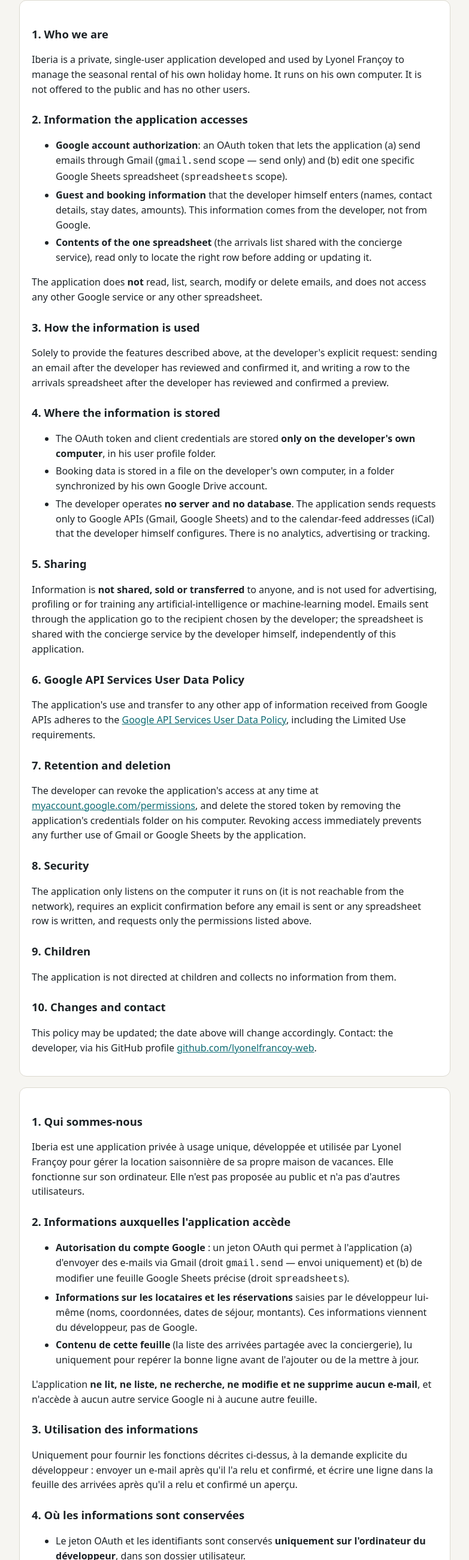
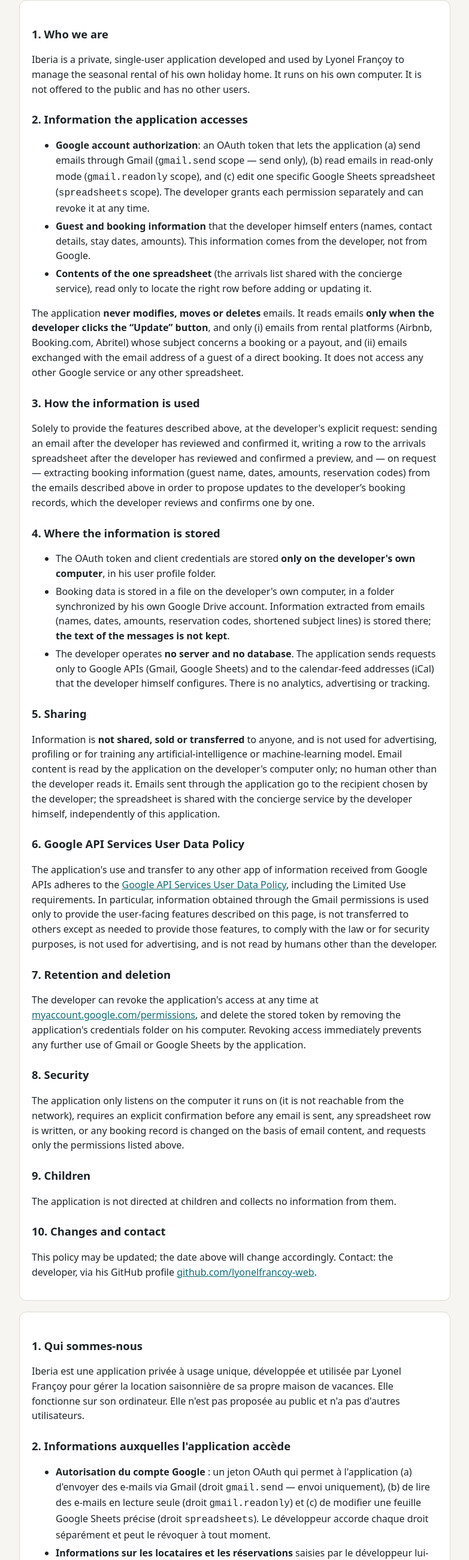
Before and after one commit to lyonelfrancoy-web/iberia-app, a plain HTML site: page privacy.html in a window 1280 px wide. Shown: the part 199-2800 px from the top of the page at 60% size, without its empty margins (248-1031 px from the left). Drawn offline with Linux system fonts and the light colour scheme.

Commit message:
Declare read-only Gmail access (gmail.readonly) on home page and privacy policy
The app now reads booking and payout e-mails on explicit user request.
Update the permission list and privacy policy (EN/FR) accordingly: read-only,
only on click, no message text kept, Limited Use wording.

Co-Authored-By: Claude Sonnet 5.5 <noreply@anthropic.com>

```diff
--- a/privacy.html
+++ b/privacy.html
@@ -28,33 +28,33 @@
 
     <h2>2. Information the application accesses</h2>
     <ul>
-      <li><b>Google account authorization</b>: an OAuth token that lets the application (a) send emails through Gmail (<code>gmail.send</code> scope — send only) and (b) edit one specific Google Sheets spreadsheet (<code>spreadsheets</code> scope).</li>
+      <li><b>Google account authorization</b>: an OAuth token that lets the application (a) send emails through Gmail (<code>gmail.send</code> scope — send only), (b) read emails in read-only mode (<code>gmail.readonly</code> scope), and (c) edit one specific Google Sheets spreadsheet (<code>spreadsheets</code> scope). The developer grants each permission separately and can revoke it at any time.</li>
       <li><b>Guest and booking information</b> that the developer himself enters (names, contact details, stay dates, amounts). This information comes from the developer, not from Google.</li>
       <li><b>Contents of the one spreadsheet</b> (the arrivals list shared with the concierge service), read only to locate the right row before adding or updating it.</li>
     </ul>
-    <p>The application does <b>not</b> read, list, search, modify or delete emails, and does not access any other Google service or any other spreadsheet.</p>
+    <p>The application <b>never modifies, moves or deletes</b> emails. It reads emails <b>only when the developer clicks the “Update” button</b>, and only (i) emails from rental platforms (Airbnb, Booking.com, Abritel) whose subject concerns a booking or a payout, and (ii) emails exchanged with the email address of a guest of a direct booking. It does not access any other Google service or any other spreadsheet.</p>
 
     <h2>3. How the information is used</h2>
-    <p>Solely to provide the features described above, at the developer's explicit request: sending an email after the developer has reviewed and confirmed it, and writing a row to the arrivals spreadsheet after the developer has reviewed and confirmed a preview.</p>
+    <p>Solely to provide the features described above, at the developer's explicit request: sending an email after the developer has reviewed and confirmed it, writing a row to the arrivals spreadsheet after the developer has reviewed and confirmed a preview, and — on request — extracting booking information (guest name, dates, amounts, reservation codes) from the emails described above in order to propose updates to the developer’s booking records, which the developer reviews and confirms one by one.</p>
 
     <h2>4. Where the information is stored</h2>
     <ul>
       <li>The OAuth token and client credentials are stored <b>only on the developer's own computer</b>, in his user profile folder.</li>
-      <li>Booking data is stored in a file on the developer's own computer, in a folder synchronized by his own Google Drive account.</li>
+      <li>Booking data is stored in a file on the developer's own computer, in a folder synchronized by his own Google Drive account. Information extracted from emails (names, dates, amounts, reservation codes, shortened subject lines) is stored there; <b>the text of the messages is not kept</b>.</li>
       <li>The developer operates <b>no server and no database</b>. The application sends requests only to Google APIs (Gmail, Google Sheets) and to the calendar-feed addresses (iCal) that the developer himself configures. There is no analytics, advertising or tracking.</li>
     </ul>
 
     <h2>5. Sharing</h2>
-    <p>Information is <b>not shared, sold or transferred</b> to anyone, and is not used for advertising, profiling or for training any artificial-intelligence or machine-learning model. Emails sent through the application go to the recipient chosen by the developer; the spreadsheet is shared with the concierge service by the developer himself, independently of this application.</p>
+    <p>Information is <b>not shared, sold or transferred</b> to anyone, and is not used for advertising, profiling or for training any artificial-intelligence or machine-learning model. Email content is read by the application on the developer's computer only; no human other than the developer reads it. Emails sent through the application go to the recipient chosen by the developer; the spreadsheet is shared with the concierge service by the developer himself, independently of this application.</p>
 
     <h2>6. Google API Services User Data Policy</h2>
-    <p>The application's use and transfer to any other app of information received from Google APIs adheres to the <a href="https://developers.google.com/terms/api-services-user-data-policy">Google API Services User Data Policy</a>, including the Limited Use requirements.</p>
+    <p>The application's use and transfer to any other app of information received from Google APIs adheres to the <a href="https://developers.google.com/terms/api-services-user-data-policy">Google API Services User Data Policy</a>, including the Limited Use requirements. In particular, information obtained through the Gmail permissions is used only to provide the user-facing features described on this page, is not transferred to others except as needed to provide those features, to comply with the law or for security purposes, is not used for advertising, and is not read by humans other than the developer.</p>
 
     <h2>7. Retention and deletion</h2>
     <p>The developer can revoke the application's access at any time at <a href="https://myaccount.google.com/permissions">myaccount.google.com/permissions</a>, and delete the stored token by removing the application's credentials folder on his computer. Revoking access immediately prevents any further use of Gmail or Google Sheets by the application.</p>
 
     <h2>8. Security</h2>
-    <p>The application only listens on the computer it runs on (it is not reachable from the network), requires an explicit confirmation before any email is sent or any spreadsheet row is written, and requests only the permissions listed above.</p>
+    <p>The application only listens on the computer it runs on (it is not reachable from the network), requires an explicit confirmation before any email is sent, any spreadsheet row is written, or any booking record is changed on the basis of email content, and requests only the permissions listed above.</p>
 
     <h2>9. Children</h2>
     <p>The application is not directed at children and collects no information from them.</p>
@@ -69,33 +69,33 @@
 
     <h2>2. Informations auxquelles l'application accède</h2>
     <ul>
-      <li><b>Autorisation du compte Google</b> : un jeton OAuth qui permet à l'application (a) d'envoyer des e-mails via Gmail (droit <code>gmail.send</code> — envoi uniquement) et (b) de modifier une feuille Google Sheets précise (droit <code>spreadsheets</code>).</li>
+      <li><b>Autorisation du compte Google</b> : un jeton OAuth qui permet à l'application (a) d'envoyer des e-mails via Gmail (droit <code>gmail.send</code> — envoi uniquement), (b) de lire des e-mails en lecture seule (droit <code>gmail.readonly</code>) et (c) de modifier une feuille Google Sheets précise (droit <code>spreadsheets</code>). Le développeur accorde chaque droit séparément et peut le révoquer à tout moment.</li>
       <li><b>Informations sur les locataires et les réservations</b> saisies par le développeur lui-même (noms, coordonnées, dates de séjour, montants). Ces informations viennent du développeur, pas de Google.</li>
       <li><b>Contenu de cette feuille</b> (la liste des arrivées partagée avec la conciergerie), lu uniquement pour repérer la bonne ligne avant de l'ajouter ou de la mettre à jour.</li>
     </ul>
-    <p>L'application <b>ne lit, ne liste, ne recherche, ne modifie et ne supprime aucun e-mail</b>, et n'accède à aucun autre service Google ni à aucune autre feuille.</p>
+    <p>L'application <b>ne modifie, ne déplace et ne supprime jamais</b> d'e-mail. Elle ne lit des e-mails <b>que lorsque le développeur clique sur le bouton « Mise à jour »</b>, et seulement (i) ceux des plateformes de location (Airbnb, Booking.com, Abritel) dont l'objet concerne une réservation ou un versement, et (ii) ceux échangés avec l'adresse e-mail d'un locataire en réservation directe. Elle n'accède à aucun autre service Google ni à aucune autre feuille.</p>
 
     <h2>3. Utilisation des informations</h2>
-    <p>Uniquement pour fournir les fonctions décrites ci-dessus, à la demande explicite du développeur : envoyer un e-mail après qu'il l'a relu et confirmé, et écrire une ligne dans la feuille des arrivées après qu'il a relu et confirmé un aperçu.</p>
+    <p>Uniquement pour fournir les fonctions décrites ci-dessus, à la demande explicite du développeur : envoyer un e-mail après qu'il l'a relu et confirmé, écrire une ligne dans la feuille des arrivées après qu'il a relu et confirmé un aperçu, et — sur demande — extraire des e-mails décrits ci-dessus des informations de réservation (nom du locataire, dates, montants, codes de réservation) pour proposer des mises à jour des réservations du développeur, qu'il relit et confirme une par une.</p>
 
     <h2>4. Où les informations sont conservées</h2>
     <ul>
       <li>Le jeton OAuth et les identifiants sont conservés <b>uniquement sur l'ordinateur du développeur</b>, dans son dossier utilisateur.</li>
-      <li>Les données de réservation sont conservées dans un fichier sur son ordinateur, dans un dossier synchronisé par son propre compte Google Drive.</li>
+      <li>Les données de réservation sont conservées dans un fichier sur son ordinateur, dans un dossier synchronisé par son propre compte Google Drive. Les informations extraites des e-mails (noms, dates, montants, codes de réservation, objets raccourcis) y sont enregistrées ; <b>le texte des messages n'est pas conservé</b>.</li>
       <li>Le développeur n'exploite <b>aucun serveur ni aucune base de données</b>. L'application n'envoie de requêtes qu'aux API Google (Gmail, Google Sheets) et aux adresses de calendrier (iCal) que le développeur configure lui-même. Aucune mesure d'audience, publicité ou suivi.</li>
     </ul>
 
     <h2>5. Partage</h2>
-    <p>Les informations ne sont <b>ni partagées, ni vendues, ni transférées</b>, et ne servent ni à la publicité, ni au profilage, ni à l'entraînement d'un modèle d'intelligence artificielle ou d'apprentissage automatique. Les e-mails envoyés via l'application vont au destinataire choisi par le développeur ; la feuille est partagée avec la conciergerie par le développeur lui-même, indépendamment de cette application.</p>
+    <p>Les informations ne sont <b>ni partagées, ni vendues, ni transférées</b>, et ne servent ni à la publicité, ni au profilage, ni à l'entraînement d'un modèle d'intelligence artificielle ou d'apprentissage automatique. Le contenu des e-mails n'est lu que par l'application, sur l'ordinateur du développeur ; aucune personne autre que le développeur ne le lit. Les e-mails envoyés via l'application vont au destinataire choisi par le développeur ; la feuille est partagée avec la conciergerie par le développeur lui-même, indépendamment de cette application.</p>
 
     <h2>6. Règles Google (Google API Services User Data Policy)</h2>
-    <p>L'utilisation et le transfert à toute autre application des informations reçues des API Google respectent la <a href="https://developers.google.com/terms/api-services-user-data-policy">Google API Services User Data Policy</a>, y compris les exigences d'utilisation limitée (Limited Use).</p>
+    <p>L'utilisation et le transfert à toute autre application des informations reçues des API Google respectent la <a href="https://developers.google.com/terms/api-services-user-data-policy">Google API Services User Data Policy</a>, y compris les exigences d'utilisation limitée (Limited Use). En particulier, les informations obtenues via les droits Gmail ne servent qu'aux fonctions décrites sur cette page, ne sont pas transférées à des tiers (sauf nécessité pour fournir ces fonctions, obligation légale ou sécurité), ne servent pas à la publicité et ne sont lues par aucune personne autre que le développeur.</p>
 
     <h2>7. Conservation et suppression</h2>
     <p>Le développeur peut révoquer l'accès de l'application à tout moment sur <a href="https://myaccount.google.com/permissions">myaccount.google.com/permissions</a>, et supprimer le jeton conservé en effaçant le dossier d'identifiants de l'application sur son ordinateur. La révocation empêche immédiatement toute nouvelle utilisation de Gmail ou de Google Sheets par l'application.</p>
 
     <h2>8. Sécurité</h2>
-    <p>L'application n'écoute que sur l'ordinateur où elle fonctionne (elle n'est pas joignable depuis le réseau), exige une confirmation explicite avant tout envoi d'e-mail et toute écriture dans la feuille, et ne demande que les autorisations listées ci-dessus.</p>
+    <p>L'application n'écoute que sur l'ordinateur où elle fonctionne (elle n'est pas joignable depuis le réseau), exige une confirmation explicite avant tout envoi d'e-mail, toute écriture dans la feuille et toute modification d'une réservation à partir du contenu d'un e-mail, et ne demande que les autorisations listées ci-dessus.</p>
 
     <h2>9. Enfants</h2>
     <p>L'application ne s'adresse pas aux enfants et ne collecte aucune information les concernant.</p>
```
Also changed, not shown: index.html (+4 -2 lines).
